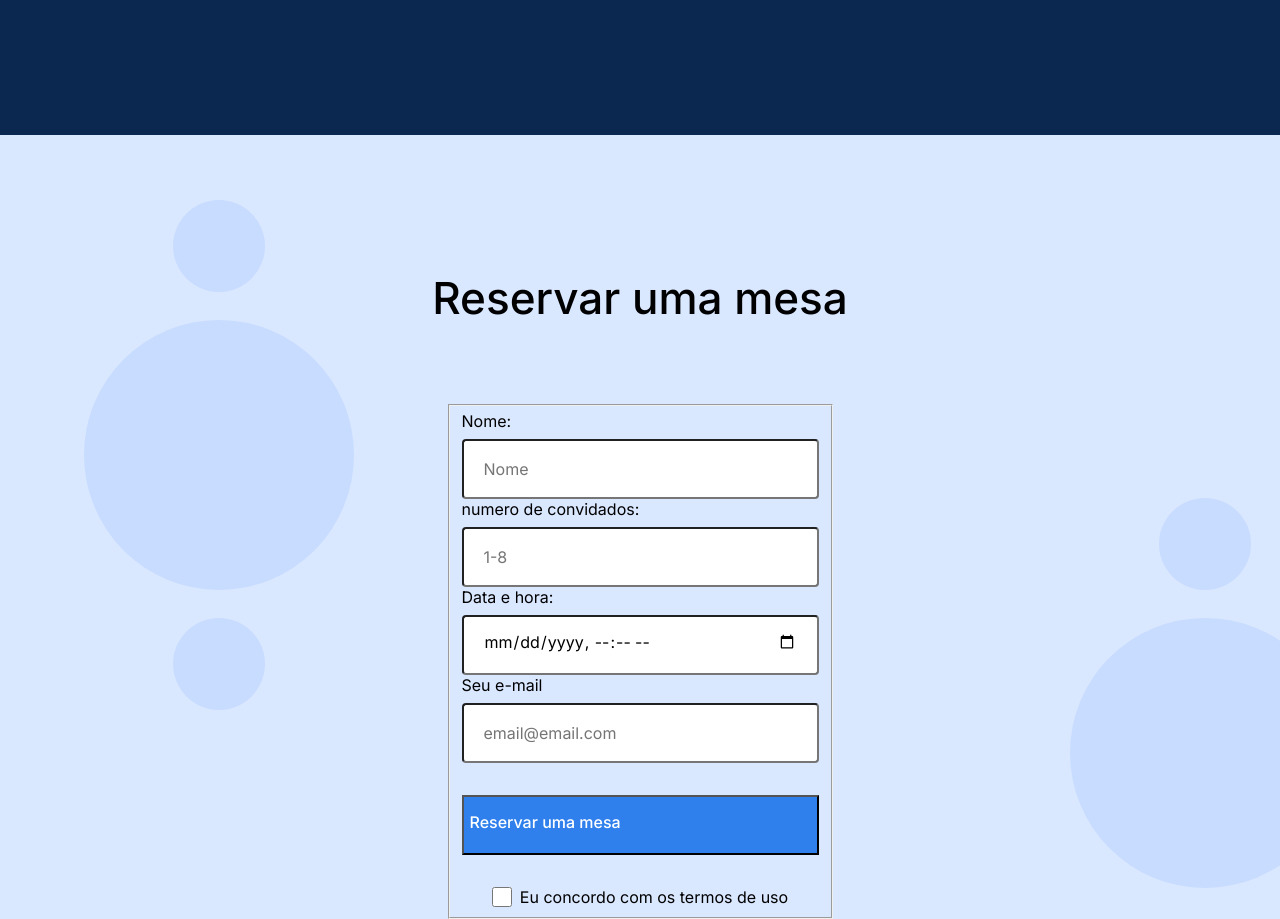
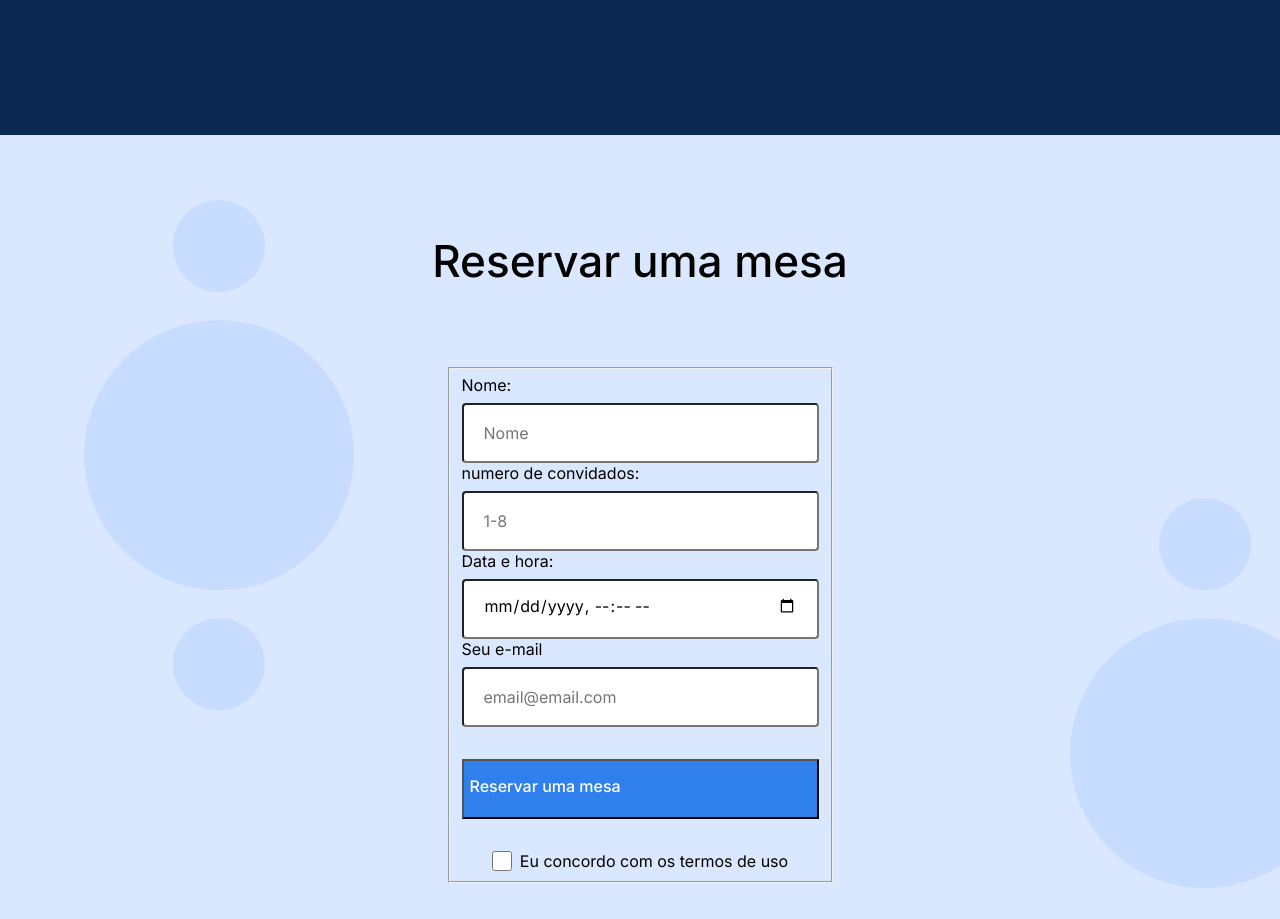
Before and after one commit to Fernando-Cobo/web_project_coffeeshop, a plain HTML site: page index.html in a window 1280 px wide. Shown: the part 1620-2539 px from the top of the page. Drawn offline with Linux system fonts and the light colour scheme.

Commit message:
fix erro projeto 4 etapa 3

```diff
--- a/pages/index.css
+++ b/pages/index.css
@@ -213,7 +213,7 @@
 .reservation {
   background-color: #d9e7ff;
   background-image: url("../images/background_reservation.svg");
-  padding: 100px 0 120px 0;
+  padding: 100px 80px 120px;
 }
 
 .reservation__form {
@@ -223,7 +223,7 @@
 .reservation__title {
   display: flex;
   justify-content: center;
-  margin-bottom: 80px;
+  margin: 0 auto 80px;
   font-family: Inter;
   font-style: normal;
   font-weight: 500;
```
